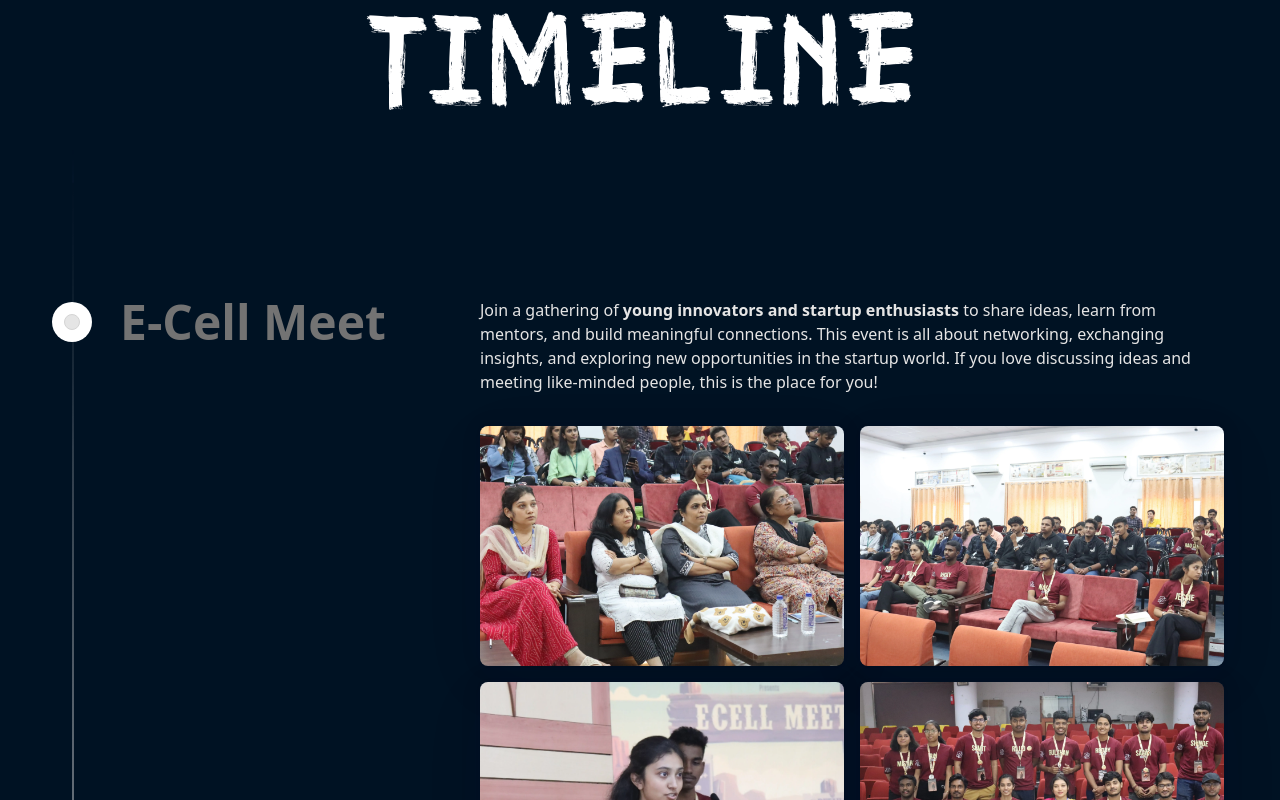
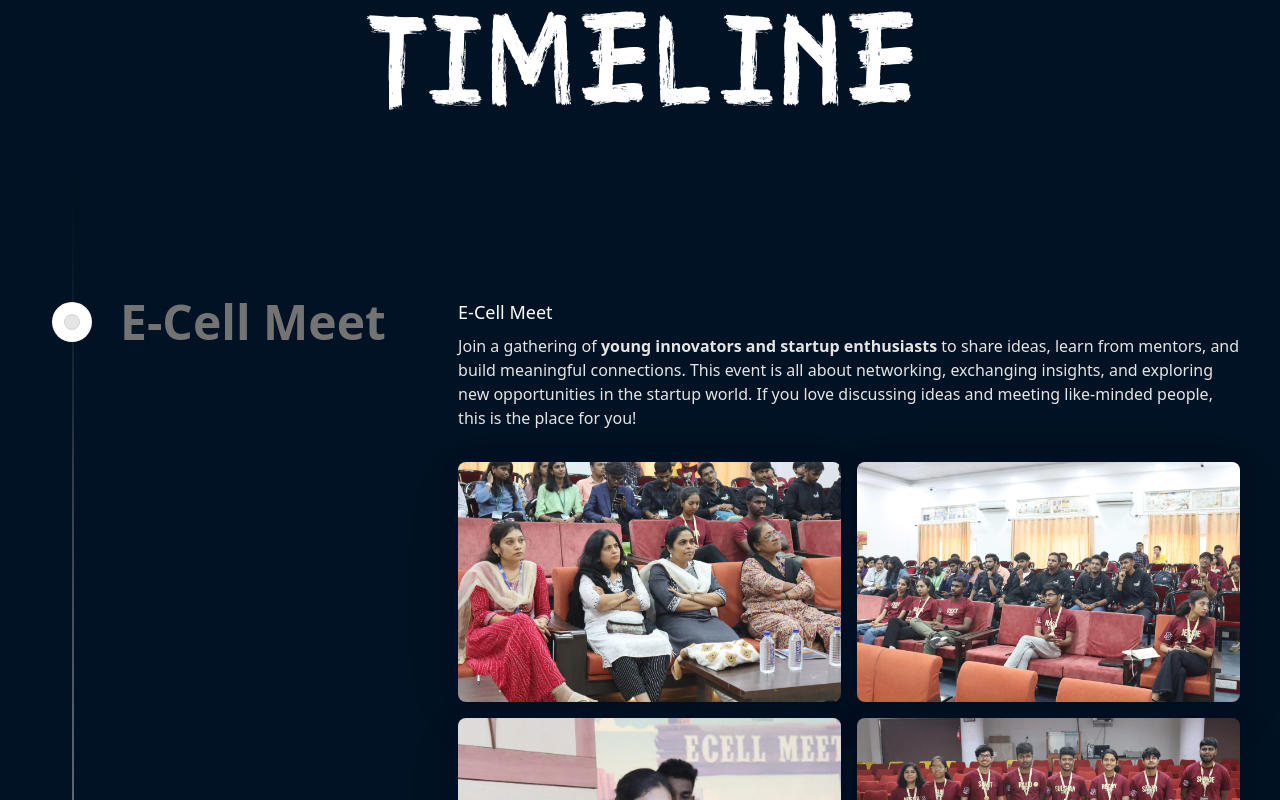
Before and after one commit to I-E-Cell/StartupSaga3.0, a React (Vite) app: page / in a window 1280 px wide. Shown: the part 1220-2020 px from the top of the page. Built offline with nearby package versions, Linux system fonts and the light colour scheme.

Commit message:
Timeline/breakdown
Signed-off-by: ArunKushhhh <arunkushwaha_230604@aitpune.edu.in>

```diff
--- a/package.json
+++ b/package.json
@@ -23,6 +23,7 @@
     "react-animated-cursor": "^2.11.2",
     "react-dom": "^18.3.1",
     "react-icons": "^5.4.0",
+    "react-lazy-load-image-component": "^1.6.3",
     "react-router-dom": "^6.28.2",
     "react-use": "^17.6.0",
     "sass": "^1.85.0",
--- /dev/null
+++ b/src/components/TimelineContent.jsx
@@ -0,0 +1,45 @@
+import React from 'react';
+
+const TimelineContent = React.memo(({ title, content }) => {
+  // Handle content transformation if it's a React element
+  const processedContent = React.useMemo(() => {
+    if (React.isValidElement(content)) {
+      return React.cloneElement(content, {
+        children: React.Children.map(content.props.children, child => {
+          // If child is not a valid element (e.g., string), return as is
+          if (!React.isValidElement(child)) {
+            return child;
+          }
+
+          // Handle img elements - note that we don't use LazyLoadImage since it's not available
+          if (child.type === 'img') {
+            return (
+              <img
+                src={child.props.src}
+                alt={child.props.alt || ''}
+                className="w-full h-auto"
+                loading="lazy"
+              />
+            );
+          }
+          return child;
+        })
+      });
+    }
+    return content;
+  }, [content]);
+
+  return (
+    <div className="timeline-content">
+      <h3 className="font-medium text-lg mb-2">{title}</h3>
+      <div className="content">
+        {processedContent}
+      </div>
+    </div>
+  );
+});
+
+// Add display name for debugging purposes
+TimelineContent.displayName = 'TimelineContent';
+
+export default TimelineContent;
--- a/src/components/TimelineDemo.jsx
+++ b/src/components/TimelineDemo.jsx
@@ -1,50 +1,16 @@
 import React, { useEffect, useRef, useState } from 'react';
 import { useScroll, useTransform, motion } from 'framer-motion';
-import { EventData } from '../data/Events';
+import TimelineItem from './TimelineItem';
+import TimelineProgress from './TimelineProgress';
 
-const TimelineItem = ({ title, content, isFirst }) => (
-  <div className="flex justify-start pt-10 md:pt-40 md:gap-10">
-    <div className="sticky flex flex-col md:flex-row z-40 items-center top-40 self-start max-w-xs lg:max-w-sm md:w-full">
-      <div className="h-10 absolute left-3 md:left-3 w-10 rounded-full bg-white dark:bg-black flex items-center justify-center">
-        <div className="h-4 w-4 rounded-full bg-neutral-200 border border-neutral-300 " />
-      </div>
-      <h3 className="hidden md:block text-xl md:pl-20 md:text-5xl font-bold text-neutral-500">
-        {title}
-      </h3>
-    </div>
-    <div className="relative pl-20 pr-4 md:pl-4 w-full">
-      <h3 className="md:hidden block text-xl mb-4 text-left font-bold text-neutral-500">
-        {title}
-      </h3>
-      {content}
-    </div>
-  </div>
-);
-
-const TimelineProgress = ({ height, heightTransform, opacityTransform }) => (
-  <div
-    style={{ height: `${height}px` }}
-    className="absolute md:left-8 left-8 top-0 overflow-hidden w-[2px] bg-[linear-gradient(to_bottom,var(--tw-gradient-stops))] from-transparent from-[0%] via-neutral-200 dark:via-neutral-700 to-transparent to-[99%] [mask-image:linear-gradient(to_bottom,transparent_0%,black_10%,black_90%,transparent_100%)]"
-  >
-    <motion.div
-      style={{
-        height: heightTransform,
-        opacity: opacityTransform,
-      }}
-      className="absolute inset-x-0 top-0 w-[2px] bg-gradient-to-t from-purple-500 via-blue-500 to-transparent from-[0%] via-[10%] rounded-full"
-    />
-  </div>
-);
-
-const Timeline = ({ data = EventData }) => {
+const TimelineDemo = ({ data }) => {
   const ref = useRef(null);
   const containerRef = useRef(null);
   const [height, setHeight] = useState(0);
 
   useEffect(() => {
     if (ref.current) {
-      const rect = ref.current.getBoundingClientRect();
-      setHeight(rect.height);
+      setHeight(ref.current.getBoundingClientRect().height);
     }
   }, [ref]);
 
@@ -56,8 +22,7 @@ const Timeline = ({ data = EventData }) => {
   const heightTransform = useTransform(scrollYProgress, [0, 1], [0, height]);
   const opacityTransform = useTransform(scrollYProgress, [0, 0.1], [0, 1]);
 
-  // If no data is provided, show a message
-  if (!data || data.length === 0) {
+  if (!data?.length) {
     return (
       <div className="w-full bg-white dark:bg-neutral-950 font-sans md:px-10 p-8">
         <p className="text-neutral-300">No timeline data available.</p>
@@ -70,7 +35,7 @@ const Timeline = ({ data = EventData }) => {
       <div ref={ref} className="relative max-w-7xl mx-auto pb-20">
         {data.map((item, index) => (
           <TimelineItem
-            key={index}
+            key={item.title}
             title={item.title}
             content={item.content}
             isFirst={index === 0}
@@ -86,4 +51,4 @@ const Timeline = ({ data = EventData }) => {
   );
 };
 
-export default Timeline;
+export default React.memo(TimelineDemo);
--- /dev/null
+++ b/src/components/TimelineItem.jsx
@@ -0,0 +1,25 @@
+import React from 'react';
+import { motion } from 'framer-motion';
+import TimelinePoint from './TimelinePoint';
+import TimelineContent from './TimelineContent';
+import TimelineTitle from './TimelineTitle';
+
+const TimelineItem = ({ title, content, isFirst }) => {
+  return (
+    <motion.div
+      className="flex justify-start pt-10 md:pt-40 md:gap-10"
+      initial={{ opacity: 0, y: 20 }}
+      whileInView={{ opacity: 1, y: 0 }}
+      viewport={{ once: true, margin: "-50px" }}
+      transition={{ duration: 0.5 }}
+    >
+      <div className="sticky flex flex-col md:flex-row z-40 items-center top-40 self-start max-w-xs lg:max-w-sm md:w-full">
+        <TimelinePoint />
+        <TimelineTitle title={title} />
+      </div>
+      <TimelineContent title={title} content={content} />
+    </motion.div>
+  );
+};
+
+export default React.memo(TimelineItem);
--- /dev/null
+++ b/src/components/TimelinePoint.jsx
@@ -0,0 +1,12 @@
+import React from 'react';
+
+const TimelinePoint = React.memo(() => (
+  <div className="h-10 absolute left-3 md:left-3 w-10 rounded-full bg-white dark:bg-black flex items-center justify-center">
+    <div className="h-4 w-4 rounded-full bg-neutral-200 border border-neutral-300" />
+  </div>
+));
+
+// Add display name for debugging purposes
+TimelinePoint.displayName = 'TimelinePoint';
+
+export default TimelinePoint;
--- /dev/null
+++ b/src/components/TimelineProgress.jsx
@@ -0,0 +1,27 @@
+import React from 'react';
+import { motion } from 'framer-motion';
+
+const TimelineProgress = ({ height, heightTransform, opacityTransform }) => {
+  return (
+    <div
+      style={{ height: `${height}px` }}
+      className="absolute md:left-8 left-8 top-0 overflow-hidden w-[2px]
+        bg-[linear-gradient(to_bottom,var(--tw-gradient-stops))]
+        from-transparent from-[0%] via-neutral-200 dark:via-neutral-700
+        to-transparent to-[99%]
+        [mask-image:linear-gradient(to_bottom,transparent_0%,black_10%,black_90%,transparent_100%)]"
+    >
+      <motion.div
+        style={{
+          height: heightTransform,
+          opacity: opacityTransform,
+        }}
+        className="absolute inset-x-0 top-0 w-[2px]
+          bg-gradient-to-t from-purple-500 via-blue-500 to-transparent
+          from-[0%] via-[10%] rounded-full"
+      />
+    </div>
+  );
+};
+
+export default React.memo(TimelineProgress);
--- /dev/null
+++ b/src/components/TimelineTitle.jsx
@@ -0,0 +1,9 @@
+import React from 'react';
+
+const TimelineTitle = React.memo(({ title }) => (
+  <h3 className="hidden md:block text-xl md:pl-20 md:text-5xl font-bold text-neutral-500">
+    {title}
+  </h3>
+));
+
+export default TimelineTitle;
--- a/src/sections/Timeline.jsx
+++ b/src/sections/Timeline.jsx
@@ -1,14 +1,21 @@
 import React from "react";
+import { motion } from "framer-motion";
 import TimelineDemo from "../components/TimelineDemo";
+import { EventData } from "../data/Events";
 
 const Timeline = () => {
   return (
     <div id="timeline" className="mt-16 relative w-screen flex flex-col justify-start items-center md:min-h-screen text-white overflow-x-hidden">
-      <div className="uppercase text-center text-5xl md:text-6xl lg:text-9xl font-['shakuro'] text-white">
+      <motion.div
+        className="uppercase text-center text-5xl md:text-6xl lg:text-9xl font-['shakuro'] text-white"
+        initial={{ opacity: 0, y: 20 }}
+        animate={{ opacity: 1, y: 0 }}
+        transition={{ duration: 0.5 }}
+      >
         Timeline
-      </div>
+      </motion.div>
 
-      <TimelineDemo />
+      <TimelineDemo data={EventData} />
     </div>
   );
 };
```
Also changed, not shown: 1 other file (tests, documents, lock files or other folders).
